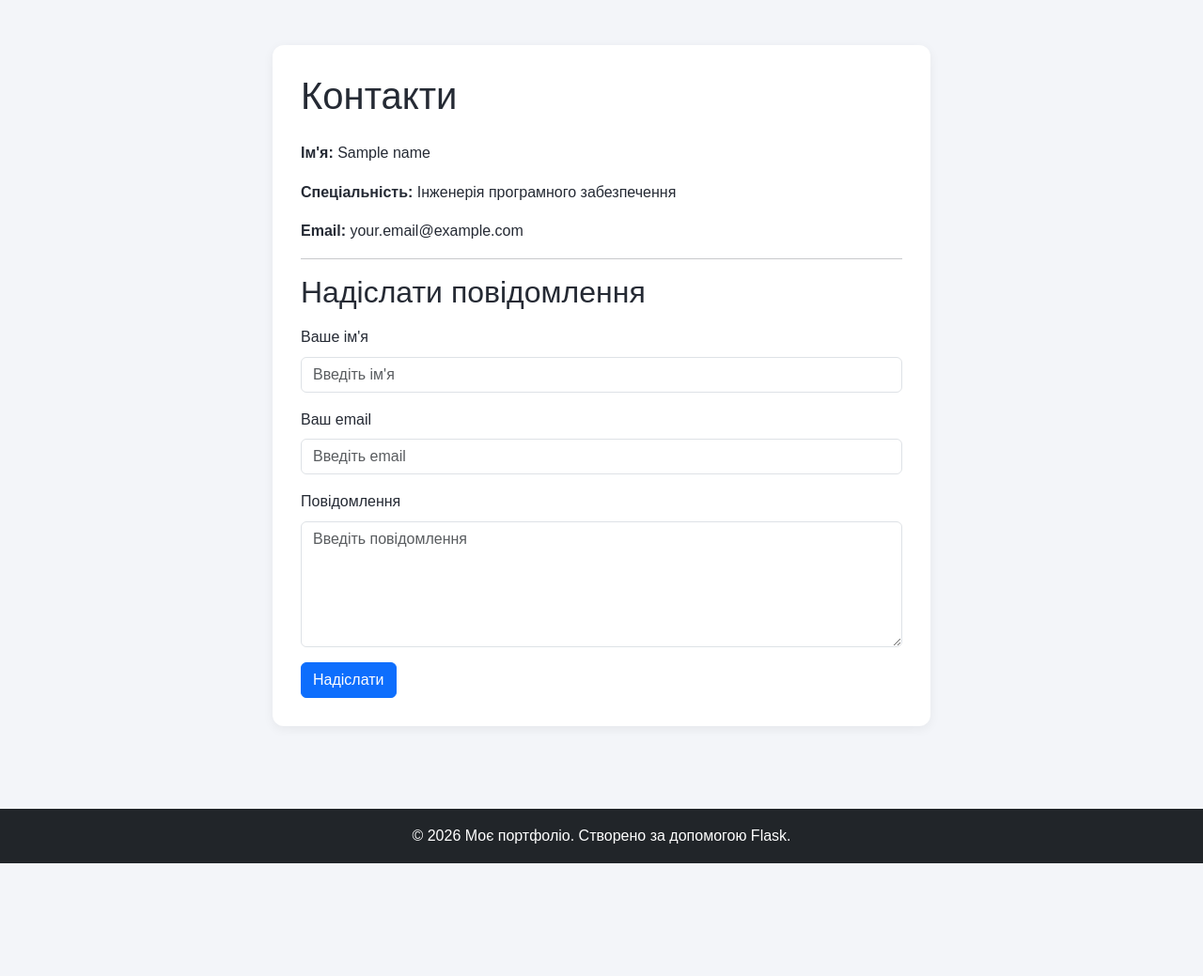
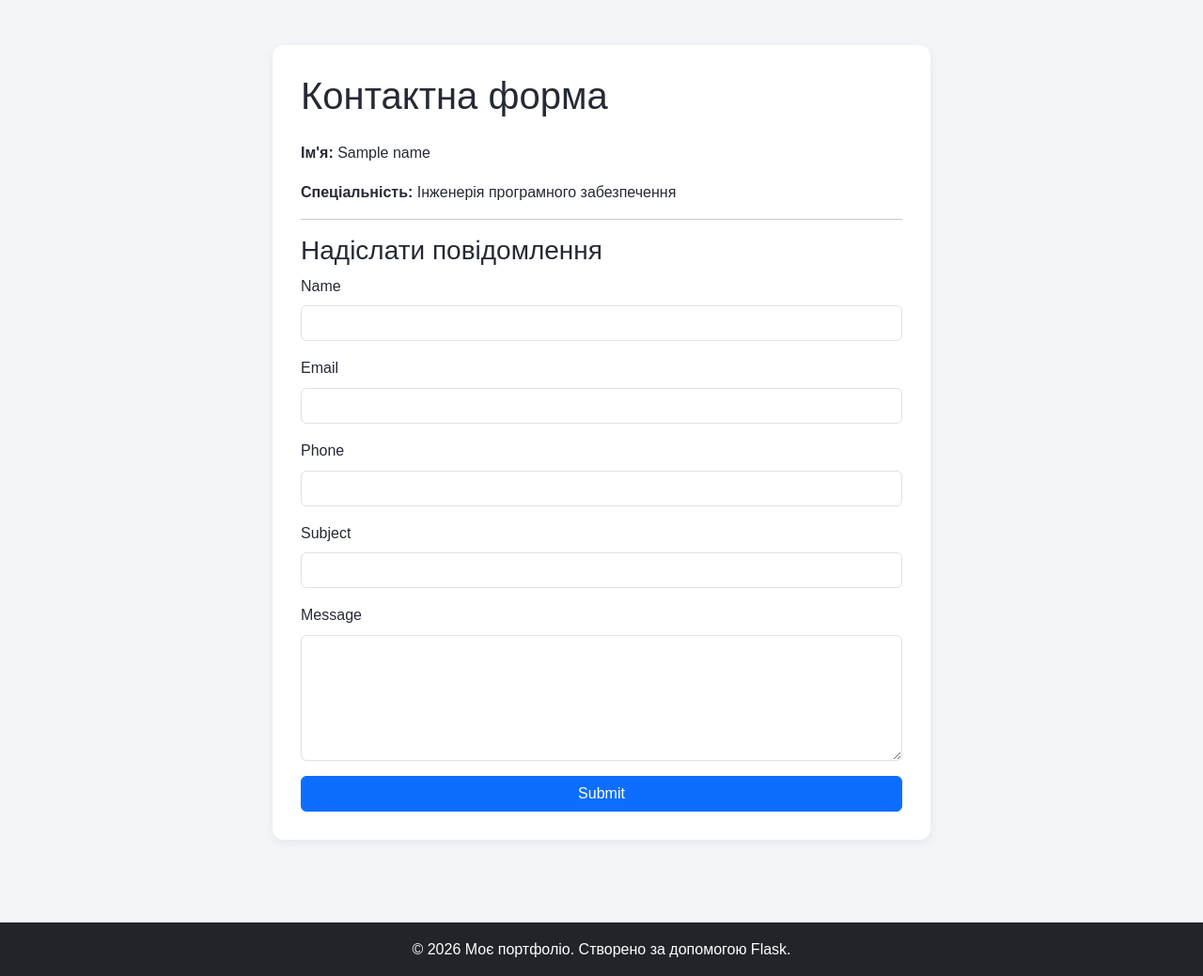
Before and after one commit to oleg666k/flask-app-lab, a Flask app: template app/templates/contacts.html in a window 1280 px wide. Shown: the part 58-1097 px from the top of the page at 94% size. Before the commit the page ends 977 px from the top, so only its background shows below. Run offline with Flask 3, Linux system fonts and the light colour scheme; the template is opened without the code that fills it: most values are stand-ins (such as "Sample title", 1, 10 or a date in 2020); form fields are guessed from the names that the template uses; some libraries are stand-ins or nearby versions.

Commit message:
feat: add Flask-WTF contact form

```diff
--- a/app/templates/contacts.html
+++ b/app/templates/contacts.html
@@ -1,77 +1,32 @@
 
 {% extends "base.html" %}
+{% from "macros/forms.html" import render_field %}
+
+{% block title %}Контактна форма{% endblock %}
 
 {% block content %}
 
 <div class="contact-card">
+    <h1 class="mb-4">Контактна форма</h1>
 
-    <h1 class="mb-4">Контакти</h1>
-
-    <p>
-        <strong>Ім'я:</strong> {{ name }}
-    </p>
-
-    <p>
-        <strong>Спеціальність:</strong> Інженерія програмного забезпечення
-    </p>
-
-    <p>
-        <strong>Email:</strong> your.email@example.com
-    </p>
+    <p><strong>Ім'я:</strong> {{ name }}</p>
+    <p><strong>Спеціальність:</strong> Інженерія програмного забезпечення</p>
 
     <hr>
 
-    <h2 class="mb-3">Надіслати повідомлення</h2>
+    <h3>Надіслати повідомлення</h3>
 
-    <!-- заглушка -->
-    <form action="#" method="post"
-          onsubmit="alert('Форма поки що не надсилає повідомлення.'); return false;">
+    <form method="POST" novalidate>
+        {{ form.hidden_tag() }}
 
-        <div class="mb-3">
-            <label for="sender" class="form-label">Ваше ім'я</label>
+        {{ render_field(form.name) }}
+        {{ render_field(form.email) }}
+        {{ render_field(form.phone) }}
+        {{ render_field(form.subject) }}
+        {{ render_field(form.message, rows=5) }}
 
-            <input
-                type="text"
-                class="form-control"
-                id="sender"
-                name="sender"
-                placeholder="Введіть ім'я"
-                required
-            >
-        </div>
-
-        <div class="mb-3">
-            <label for="email" class="form-label">Ваш email</label>
-
-            <input
-                type="email"
-                class="form-control"
-                id="email"
-                name="email"
-                placeholder="Введіть email"
-                required
-            >
-        </div>
-
-        <div class="mb-3">
-            <label for="message" class="form-label">Повідомлення</label>
-
-            <textarea
-                class="form-control"
-                id="message"
-                name="message"
-                rows="5"
-                placeholder="Введіть повідомлення"
-                required
-            ></textarea>
-        </div>
-
-        <button type="submit" class="btn btn-primary">
-            Надіслати
-        </button>
-
+        {{ form.submit(class="btn btn-primary w-100") }}
     </form>
-
 </div>
 
 {% endblock %}
--- /dev/null
+++ b/app/templates/macros/forms.html
@@ -0,0 +1,16 @@
+{% macro render_field(field) %}
+<div class="mb-3">
+    {{ field.label(class="form-label") }}
+
+    {% if field.errors %}
+        {{ field(class="form-control is-invalid", **kwargs) }}
+        {% for error in field.errors %}
+            <div class="invalid-feedback d-block">
+                {{ error }}
+            </div>
+        {% endfor %}
+    {% else %}
+        {{ field(class="form-control", **kwargs) }}
+    {% endif %}
+</div>
+{% endmacro %}
--- a/requirements.txt
+++ b/requirements.txt
@@ -1,9 +1,15 @@
 blinker==1.9.0
 click==8.5.0
+dnspython==2.9.2
+email-validator==2.4.0
 Flask==3.1.3
+Flask-WTF==1.3.0
 gunicorn==26.2.0
+idna==3.20
 itsdangerous==2.2.0
 Jinja2==3.1.6
 MarkupSafe==3.0.4
 python-dotenv==1.2.4
+tinydb==4.9.0
 Werkzeug==3.1.9
+WTForms==3.3.2
```
Also changed, not shown: app/__init__.py (+8 -1 lines), app/forms.py (added, +55 -0 lines), app/views.py (+45 -3 lines), 1 other file.
